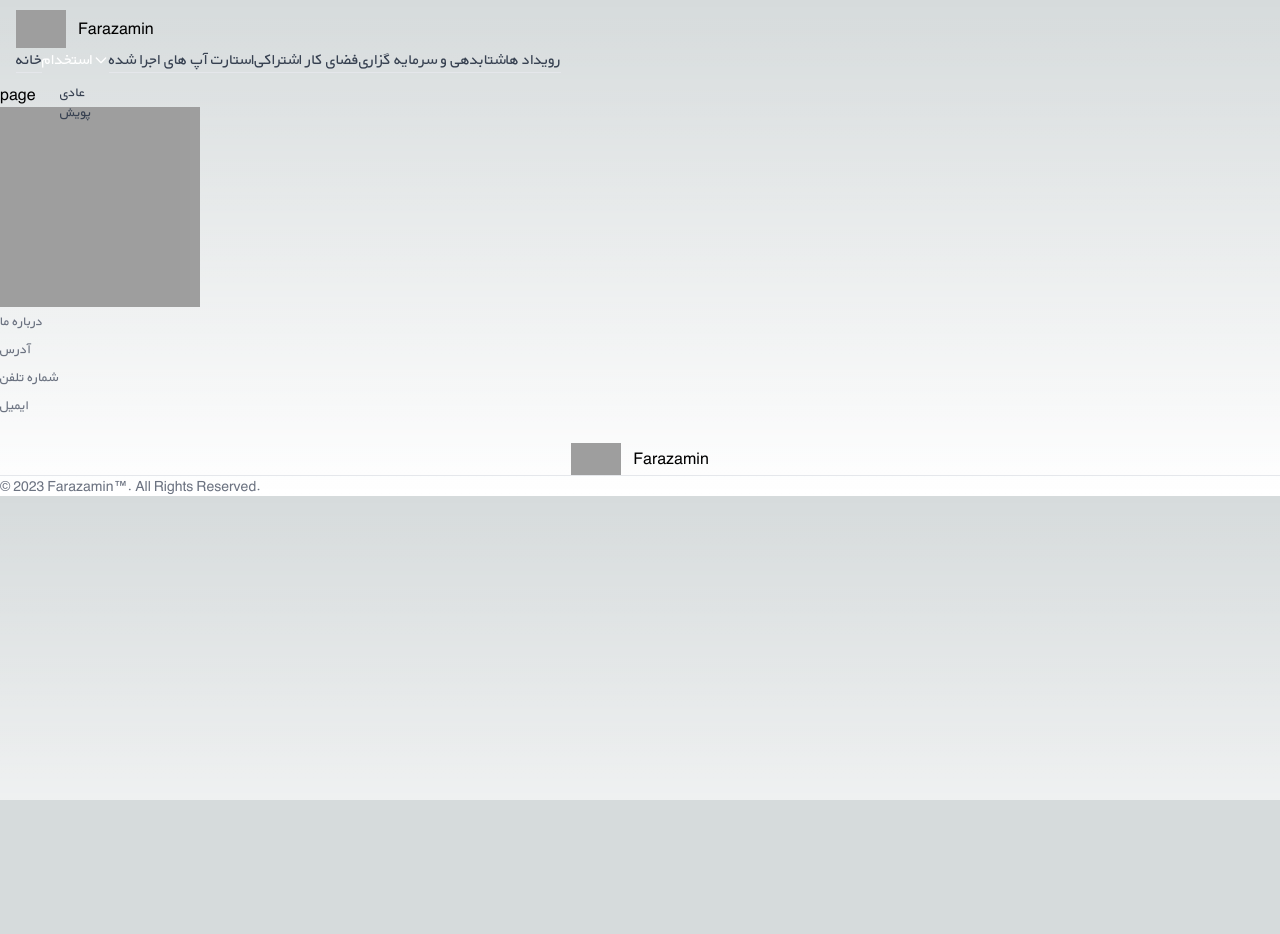
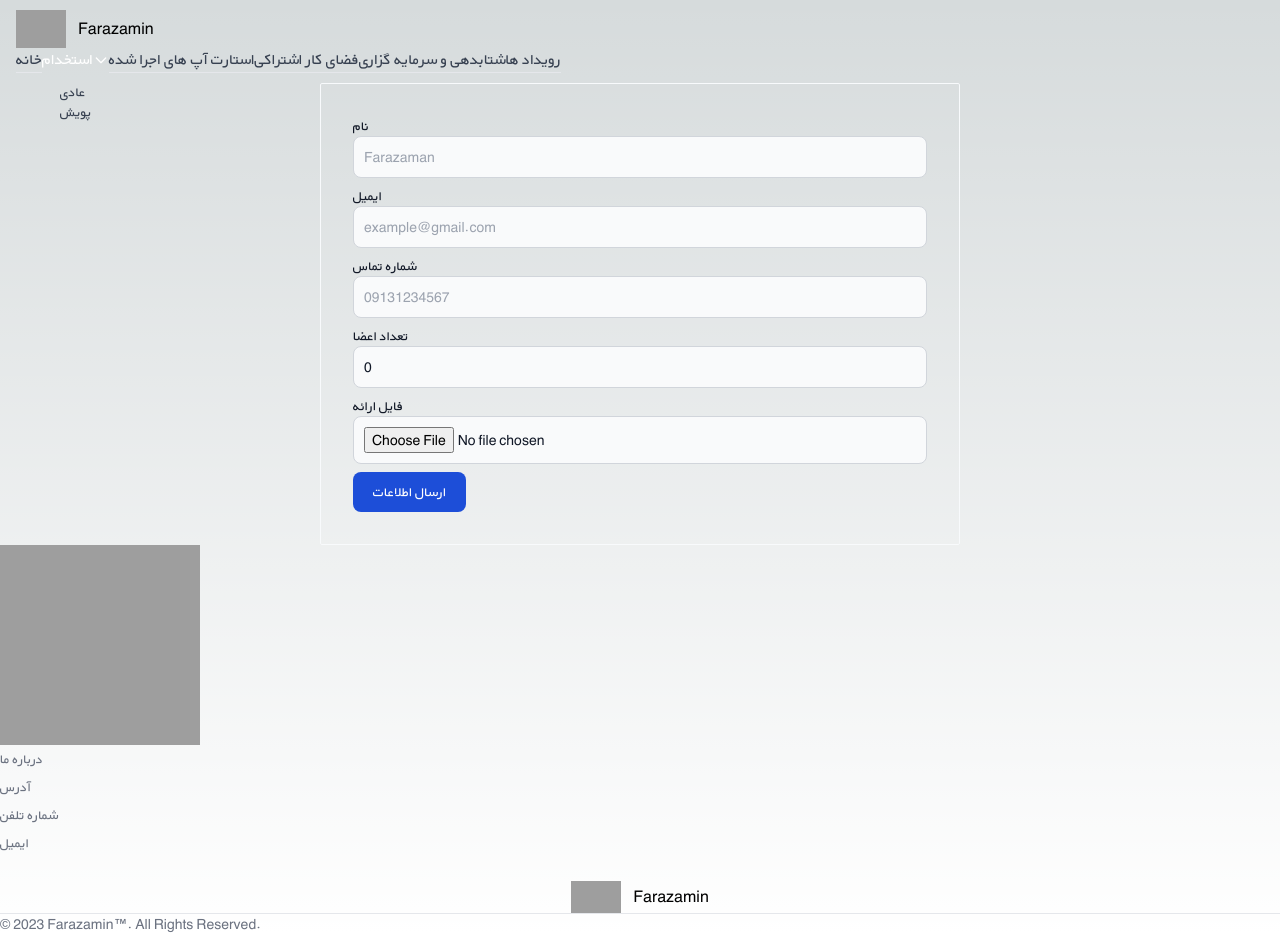
Before and after one commit to sajjad5221/farazaman, a Next.js app: page /startups in a window 1280 px wide. Before the commit the page ends 800 px from the top, so only its background shows below. Built offline with nearby package versions, Linux system fonts and the light colour scheme; grey boxes are pictures that could not be loaded.

Commit message:
handle send form of data to server

```diff
--- a/Components/form/Input.tsx
+++ b/Components/form/Input.tsx
@@ -1,4 +1,4 @@
-import React , {useRef} from 'react'
+import React from 'react'
 
 interface Inputs{
     type : string,
@@ -8,7 +8,7 @@ interface Inputs{
 }
 export default function Input(Props : Inputs) {
   const {type,label,setName} = Props;
-  const refName = useRef(null);
+
 
   return (
     <div>
@@ -18,7 +18,7 @@ export default function Input(Props : Inputs) {
     <div className="absolute inset-y-0 left-0 flex items-center pl-3 pointer-events-none">
         <svg aria-hidden="true" className="w-5 h-5 text-gray-500 dark:text-gray-400" fill="currentColor" viewBox="0 0 20 20" xmlns="http://www.w3.org/2000/svg"><path d="M2.003 5.884L10 9.882l7.997-3.998A2 2 0 0016 4H4a2 2 0 00-1.997 1.884z"></path><path d="M18 8.118l-8 4-8-4V14a2 2 0 002 2h12a2 2 0 002-2V8.118z"></path></svg>
     </div>
-    <input ref={refName} type={type} id="input-group-1" className="bg-gray-50 border border-gray-300 text-gray-900 text-sm rounded-lg focus:ring-blue-500 focus:border-blue-500 block w-full pl-10 p-2.5  dark:bg-gray-700 dark:border-gray-600 dark:placeholder-gray-400 dark:text-white dark:focus:ring-blue-500 dark:focus:border-blue-500" placeholder="name@flowbite.com" required name={setName}/>
+    <input type={type} id="input-group-1" className="bg-gray-50 border border-gray-300 text-gray-900 text-sm rounded-lg focus:ring-blue-500 focus:border-blue-500 block w-full pl-10 p-2.5  dark:bg-gray-700 dark:border-gray-600 dark:placeholder-gray-400 dark:text-white dark:focus:ring-blue-500 dark:focus:border-blue-500" placeholder="name@flowbite.com" name={setName}/>
     </div>
 
 </div>
--- /dev/null
+++ b/Components/startups/StartupsForm.tsx
@@ -0,0 +1,125 @@
+"use client";
+import React, { useState } from "react";
+
+const StartUpsForm = () => {
+  const [formData, setFormData] = useState({
+    name: "",
+    email: "",
+    phone: "",
+    members_count: 0,
+    pitch: "",
+  });
+
+  const handleChange = (e: React.ChangeEvent<HTMLInputElement>) => {
+    setFormData({ ...formData, [e.target.name]: e.target.value });
+  };
+
+  const handleSubmit = async (e: React.FormEvent<HTMLFormElement>) => {
+    const headers = { "Content-Type": "application/json" };
+    const res = await fetch("http://localhost:8000/startup-submit/", {
+        headers,
+        method: 'POST',
+        body: JSON.stringify(formData),
+      })
+    e.preventDefault();
+    // You can perform any necessary form submission logic here
+  };
+
+  return (
+    <form
+      className="w-1/2 border mx-auto border-slate-50 rounded-sm whitespace-nowrap p-8"
+      method="post"
+      action="http://localhost:8000/startup-submit/"
+      onSubmit={handleSubmit}
+    >
+      <label
+        htmlFor="input-group-1"
+        className="block mb-2 text-sm font-medium text-gray-900 dark:text-white"
+      >
+        نام
+        <input
+          type="text"
+          name="name"
+          value={formData.name}
+          onChange={handleChange}
+          id="input-group-1"
+          className="bg-gray-50 border border-gray-300 text-gray-900 text-sm rounded-lg focus:ring-blue-500 focus:border-blue-500 block w-full pl-10 p-2.5  dark:bg-gray-700 dark:border-gray-600 dark:placeholder-gray-400 dark:text-white dark:focus:ring-blue-500 dark:focus:border-blue-500"
+          placeholder="Farazaman"
+        />
+      </label>
+
+      <label
+        htmlFor="input-group-2"
+        className="block mb-2 text-sm font-medium text-gray-900 dark:text-white"
+      >
+        ایمیل
+        <input
+          type="email"
+          name="email"
+          value={formData.email}
+          onChange={handleChange}
+          id="input-group-2"
+          className="bg-gray-50 border border-gray-300 text-gray-900 text-sm rounded-lg focus:ring-blue-500 focus:border-blue-500 block w-full pl-10 p-2.5  dark:bg-gray-700 dark:border-gray-600 dark:placeholder-gray-400 dark:text-white dark:focus:ring-blue-500 dark:focus:border-blue-500"
+          placeholder="example@gmail.com"
+        />
+      </label>
+
+      <label
+        htmlFor="input-group-3"
+        className="block mb-2 text-sm font-medium text-gray-900 dark:text-white"
+      >
+        شماره تماس
+        <input
+          type="number"
+          name="phone"
+          value={formData.phone}
+          onChange={handleChange}
+          id="input-group-3"
+          className="bg-gray-50 border border-gray-300 text-gray-900 text-sm rounded-lg focus:ring-blue-500 focus:border-blue-500 block w-full pl-10 p-2.5  dark:bg-gray-700 dark:border-gray-600 dark:placeholder-gray-400 dark:text-white dark:focus:ring-blue-500 dark:focus:border-blue-500"
+          placeholder="09131234567"
+        />
+      </label>
+
+      <label
+        htmlFor="input-group-4"
+        className="block mb-2 text-sm font-medium text-gray-900 dark:text-white"
+      >
+        تعداد اعضا
+        <input
+          type="number"
+          name="members_count"
+          value={formData.members_count}
+          onChange={handleChange}
+          id="input-group-4"
+          className="bg-gray-50 border border-gray-300 text-gray-900 text-sm rounded-lg focus:ring-blue-500 focus:border-blue-500 block w-full pl-10 p-2.5  dark:bg-gray-700 dark:border-gray-600 dark:placeholder-gray-400 dark:text-white dark:focus:ring-blue-500 dark:focus:border-blue-500"
+          placeholder="09131234567"
+        />
+      </label>
+
+      <label
+        htmlFor="input-group-5"
+        className="block mb-2 text-sm font-medium text-gray-900 dark:text-white"
+      >
+        فایل ارائه
+        <input
+          type="file"
+          name="pitch"
+          value={formData.pitch}
+          onChange={handleChange}
+          id="input-group-5"
+          className="bg-gray-50 border border-gray-300 text-gray-900 text-sm rounded-lg focus:ring-blue-500 focus:border-blue-500 block w-full pl-10 p-2.5  dark:bg-gray-700 dark:border-gray-600 dark:placeholder-gray-400 dark:text-white dark:focus:ring-blue-500 dark:focus:border-blue-500"
+          placeholder="09131234567"
+        />
+      </label>
+
+      <button
+        type="submit"
+        className="text-white bg-blue-700 hover:bg-blue-800 focus:ring-4 focus:outline-none focus:ring-blue-300 font-medium rounded-lg text-sm w-full sm:w-auto px-5 py-2.5 text-center dark:bg-blue-600 dark:hover:bg-blue-700 dark:focus:ring-blue-800"
+      >
+        ارسال اطلاعات
+      </button>
+    </form>
+  );
+};
+
+export default StartUpsForm;
--- a/app/form/page.tsx
+++ b/app/form/page.tsx
@@ -1,8 +1,10 @@
+'use client'
+
 import Footer from "@/Components/footer/Footer";
 import Header from "@/Components/header/Header";
 import Input from "@/Components/form/Input";
+import React, {ReactNode, useState} from "react";
 
-import React from "react";
 
 export default function page() {
   const submitData = async () =>{
@@ -14,6 +16,19 @@ export default function page() {
         "data":"data2"
       }),
     })
+
+
+    const [formData,setFormData] = useState({
+      name : "",
+      member_count : 0,
+      email : "",
+      phone : "",
+      pitch : ""
+    })
+
+    const handleChange = (e:any) => {
+      setFormData({ ...formData, [e.target.name]: e.target.value });
+    };
   }
 
 
@@ -23,16 +38,17 @@ export default function page() {
     <div className="ltr">
       <h2>فرم</h2>
       <p>توضیحات اولیه</p>
-      <form className="w-1/2 border mx-auto border-slate-50 rounded-sm whitespace-nowrap p-8" method="post" action="/startup-submit">
+      <form className="w-1/2 border mx-auto border-slate-50 rounded-sm whitespace-nowrap p-8" onSubmit={submitData} method="post" action="/startup-submit">
         <Input label={"نام استارتاپ"} type="text" setName="name"/>
-        <Input label={"شماره تماس"} type="number" setName="phone"/>
-        <Input label={"تعداد اعضا"} type="number" setName="member_count"/>
-        <Input label={"ایمیل"} type="file" setName="email"/>
+        <Input label={"شماره تماس"} type="number" setName="phone" onChange={handleChange} value={formData.phone}/>
+        <Input label={"تعداد اعضا"} type="number" setName="member_count" onChange={handleChange} value={formData.member_count}/>
+        <Input label={"ایمیل"} type="file" setName="email" onChange={handleChange} value={formData.email}/>
         <div className="flex items-start mb-6"></div>
         <button
           type="submit"
           className="text-white bg-blue-700 hover:bg-blue-800 focus:ring-4 focus:outline-none focus:ring-blue-300 font-medium rounded-lg text-sm w-full sm:w-auto px-5 py-2.5 text-center dark:bg-blue-600 dark:hover:bg-blue-700 dark:focus:ring-blue-800"
           name="pitch"
+
         >
           Submit
         </button>
--- a/app/startups/page.tsx
+++ b/app/startups/page.tsx
@@ -1,7 +1,9 @@
 import React from 'react'
-
+import StartUpsForm from '@/Components/startups/StartupsForm'
 export default function page() {
   return (
-    <div>page</div>
+    <div className='container'>
+      <StartUpsForm/>
+    </div>
   )
 }
```
